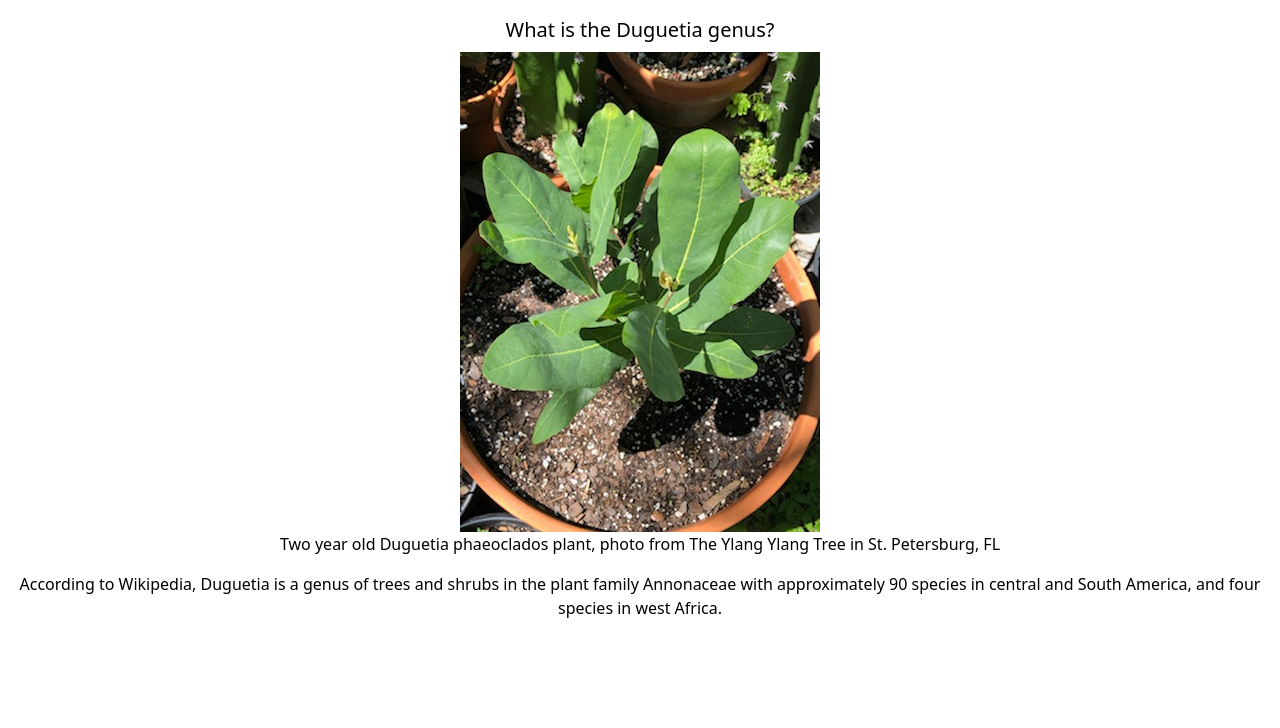
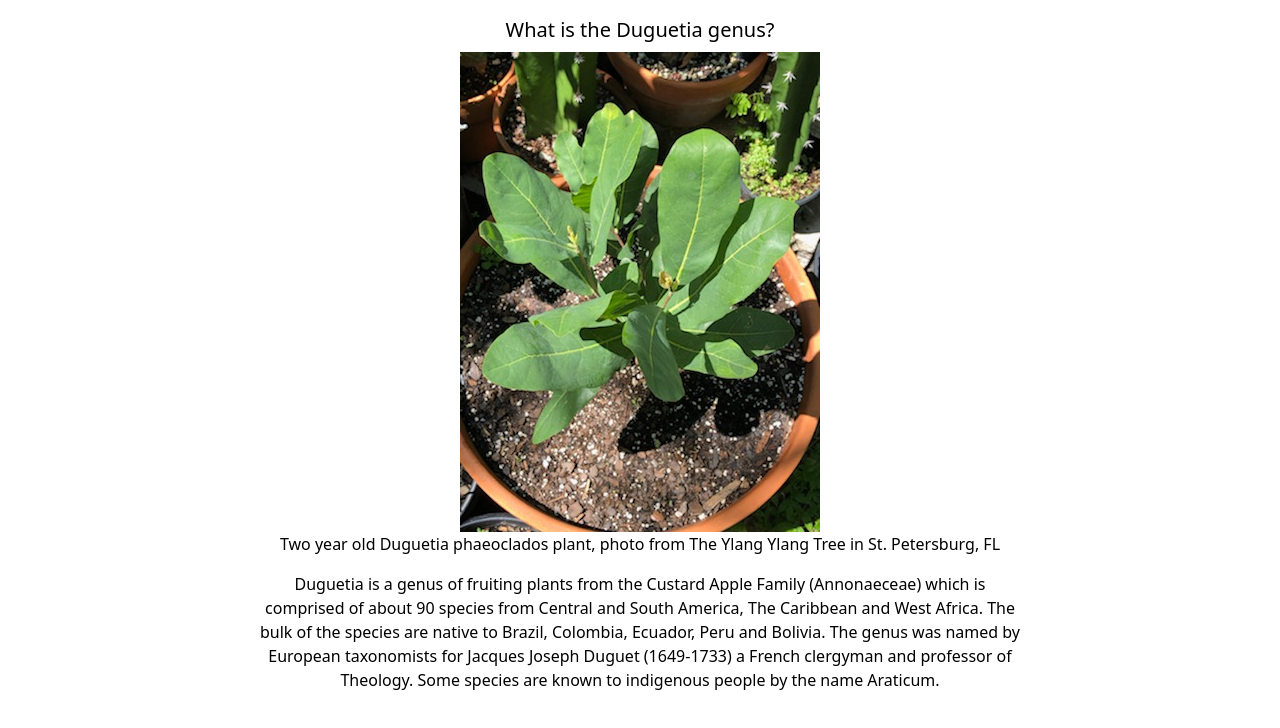
Before and after one commit to AlexVCS/Duguetia, a SvelteKit app: page / in a window 1280 px wide. Shown: the top 728 px of the page. Built offline with nearby package versions, Linux system fonts and the light colour scheme.

Commit message:
updated description of duguetia's, added tailwind screen sizes to theme, set width of description on medium screens

```diff
--- a/src/routes/+page.svelte
+++ b/src/routes/+page.svelte
@@ -8,9 +8,11 @@
     <figcaption>Two year old Duguetia phaeoclados plant, photo from The Ylang Ylang Tree in St. Petersburg, FL</figcaption>
 </figure>
 <div class="flex justify-center	text-center">
-    <p>
-        According to <a href="https://en.wikipedia.org/wiki/Duguetia">Wikipedia</a>,
-        Duguetia is a genus of trees and shrubs in the plant family Annonaceae with approximately
-        90 species in central and South America, and four species in west Africa.
+    <p class="md:w-3/5">
+        <a href="https://en.wikipedia.org/wiki/Duguetia">Duguetia</a> is a genus of fruiting plants from the Custard Apple Family (Annonaeceae) which
+        is comprised of about 90 species from Central and South America, The Caribbean and West Africa.
+        The bulk of the species are native to Brazil, Colombia, Ecuador, Peru and Bolivia. The genus was
+        named by European taxonomists for Jacques Joseph Duguet (1649-1733) a French clergyman and
+        professor of Theology. Some species are known to indigenous people by the name Araticum.
     </p>
 </div>
--- a/tailwind.config.js
+++ b/tailwind.config.js
@@ -1,7 +1,13 @@
 export default {
   content: ["./src/**/*.{html,js,svelte,ts}"],
   theme: {
-    extend: {},
+    screens: {
+      sm: "640px",
+      md: "768px",
+      lg: "1024px",
+      xl: "1280px",
+      "2xl": "1536px",
+    },
   },
   plugins: [],
 };
```
